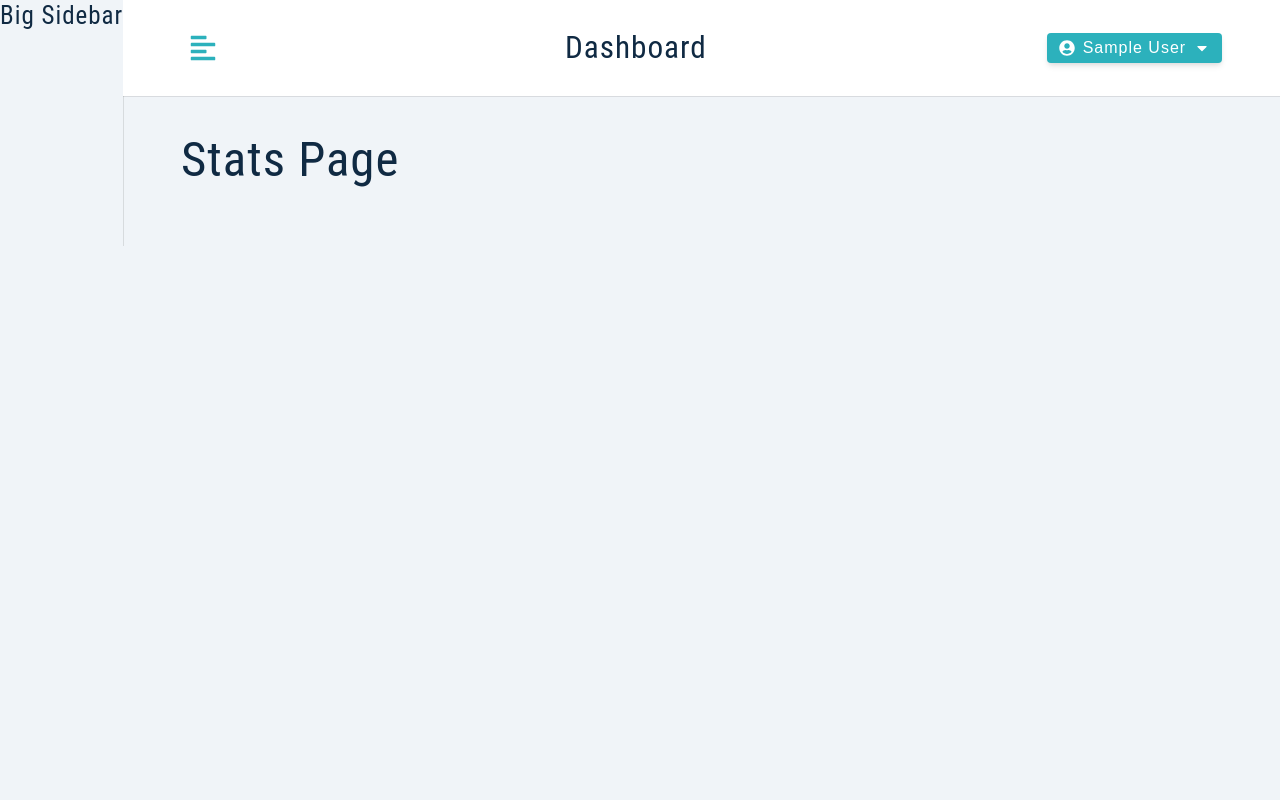
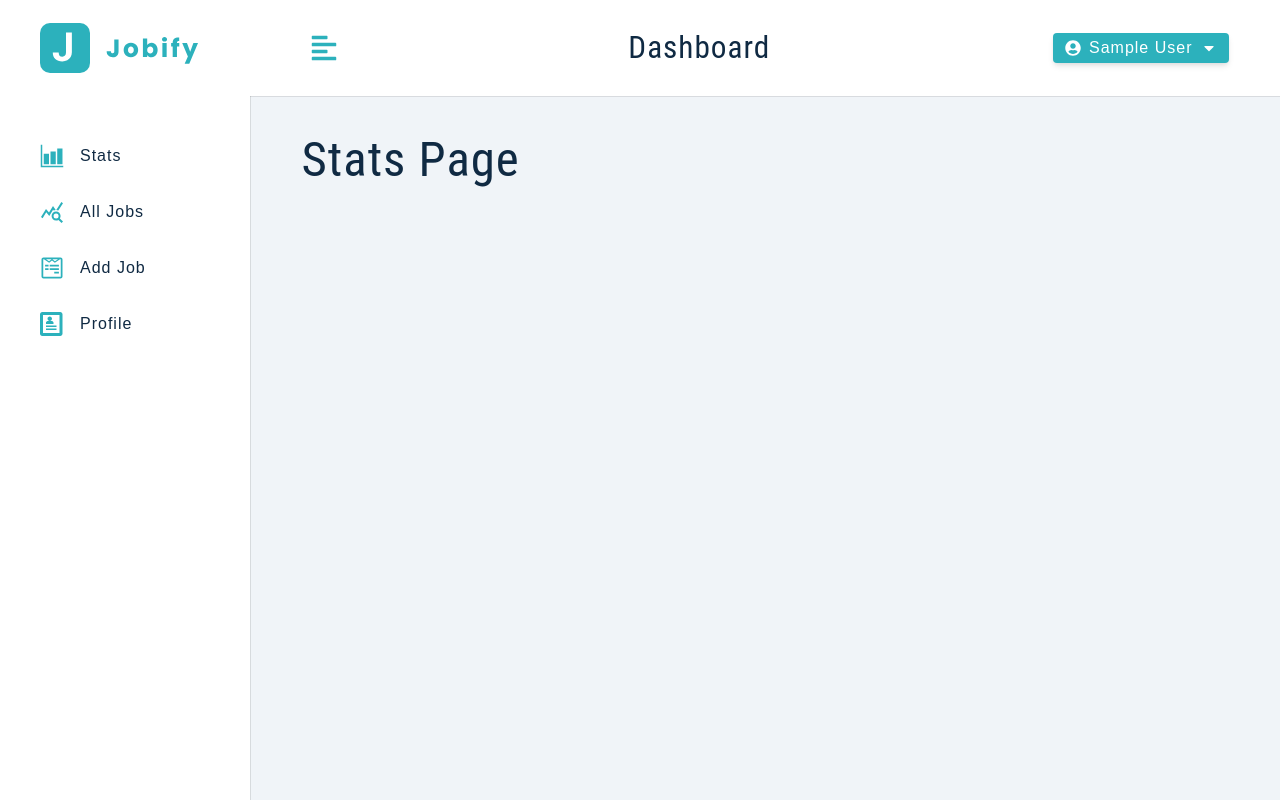
Before and after one commit to enestekin/jobify, a React (Create React App) app in the folder client/: page / in a window 1280 px wide. Built offline with nearby package versions, Linux system fonts and the light colour scheme; sample sign-in values are in the browser's storage.

Commit message:
big sidebar

```diff
--- a/client/src/components/BigSidebar.js
+++ b/client/src/components/BigSidebar.js
@@ -1,9 +1,24 @@
+import { useAppContext } from '../context/appContext';
+import NavLinks from './NavLinks';
+import Logo from '../components/Logo';
 import Wrapper from '../assets/wrappers/BigSidebar';
 
 const BigSidebar = () => {
+  const { showSidebar } = useAppContext();
   return (
     <Wrapper>
-      <h4>Big Sidebar</h4>
+      <div
+        className={
+          showSidebar ? 'sidebar-container' : 'sidebar-container show-sidebar'
+        }
+      >
+        <div className='content'>
+          <header>
+            <Logo />
+          </header>
+          <NavLinks />
+        </div>
+      </div>
     </Wrapper>
   );
 };
--- /dev/null
+++ b/client/src/components/NavLinks.js
@@ -0,0 +1,27 @@
+import links from '../utils/links';
+import { NavLink } from 'react-router-dom';
+
+const NavLinks = ({ toggleSidebar }) => {
+  return (
+    <div className='nav-links'>
+      {links.map((link) => {
+        const { text, path, icon, id } = link;
+
+        return (
+          <NavLink
+            key={id}
+            to={path}
+            onClick={toggleSidebar}
+            className={(isActive) =>
+              isActive ? 'nav-link active' : 'nav-link'
+            }
+          >
+            <span className='icon'>{icon}</span>
+            {text}
+          </NavLink>
+        );
+      })}
+    </div>
+  );
+};
+export default NavLinks;
--- a/client/src/components/SmallSidebar.js
+++ b/client/src/components/SmallSidebar.js
@@ -1,9 +1,8 @@
 import Wrapper from '../assets/wrappers/SmallSidebar';
 import { FaTimes } from 'react-icons/fa';
 import { useAppContext } from '../context/appContext';
-import links from '../utils/links';
-import { NavLink } from 'react-router-dom';
 import Logo from './Logo';
+import NavLinks from './NavLinks';
 
 const SmallSidebar = () => {
   const { toggleSidebar, showSidebar } = useAppContext();
@@ -21,25 +20,7 @@
           <header>
             <Logo />
           </header>
-          <div className='nav-links'>
-            {links.map((link) => {
-              const { text, path, icon, id } = link;
-
-              return (
-                <NavLink
-                  key={id}
-                  to={path}
-                  onClick={toggleSidebar}
-                  className={(isActive) =>
-                    isActive ? 'nav-link active' : 'nav-link'
-                  }
-                >
-                  <span className='icon'>{icon}</span>
-                  {text}
-                </NavLink>
-              );
-            })}
-          </div>
+          <NavLinks toggleSidebar={toggleSidebar} />
         </div>
       </div>
     </Wrapper>
```
